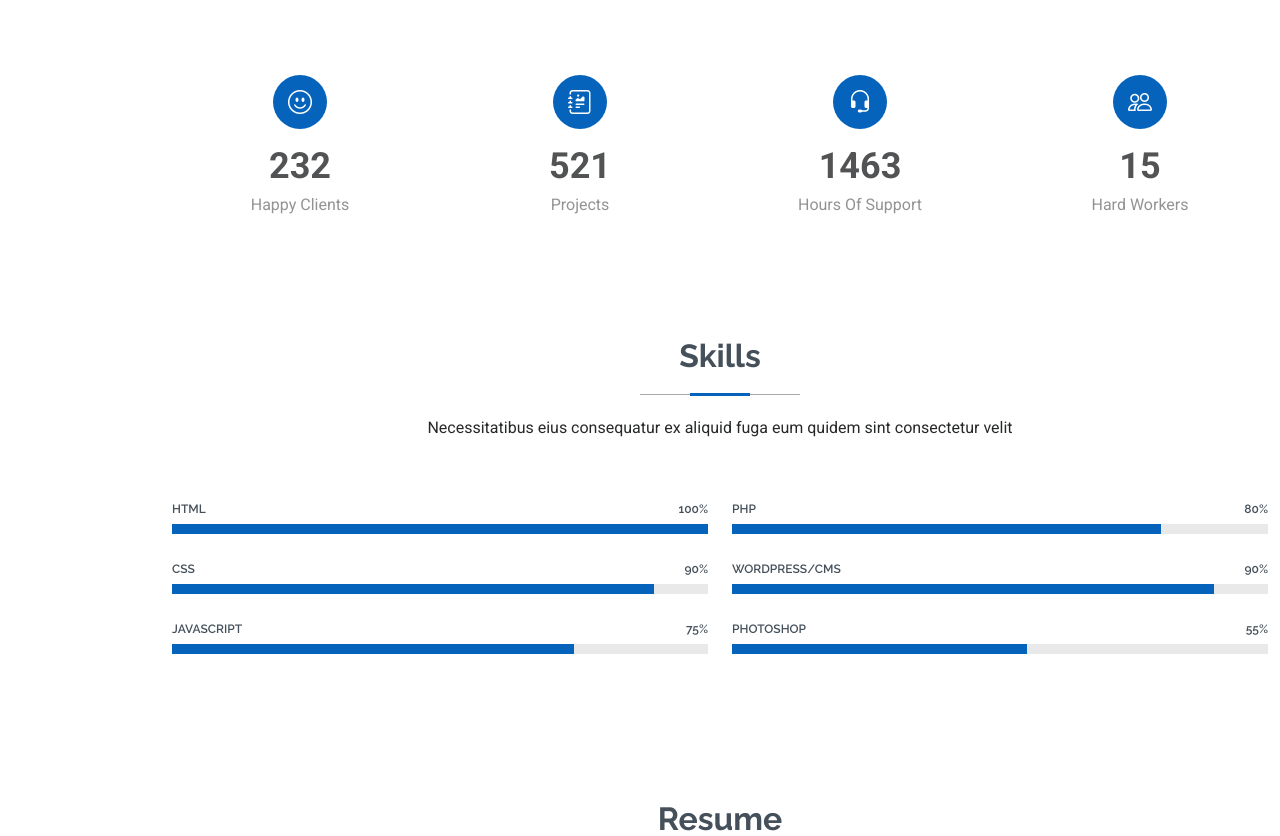
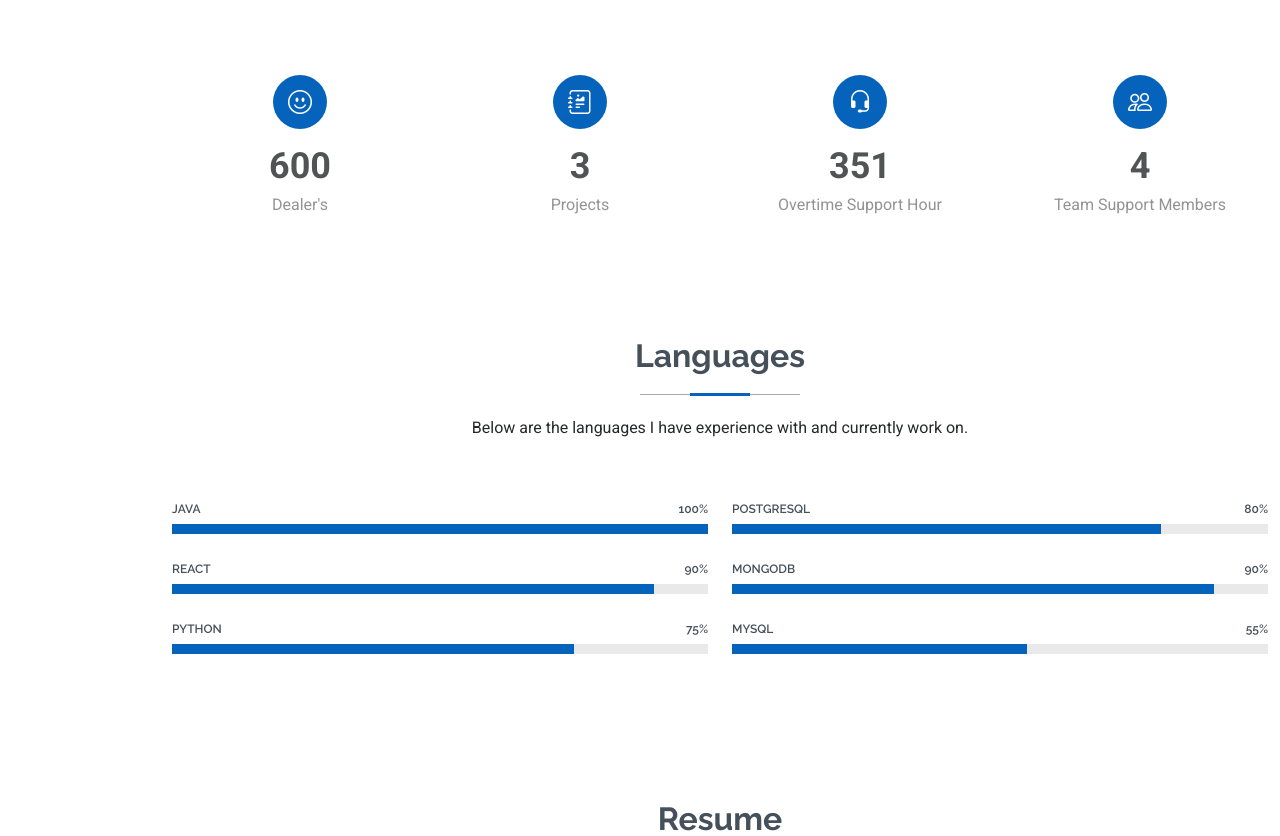
Before and after one commit to hswagh9/Harshal-Wagh-Portfolio, a plain HTML site: page index.html in a window 1280 px wide. Shown: the part 1500-2336 px from the top of the page. Drawn offline with Linux system fonts and the light colour scheme.

Commit message:
Update in some information.

```diff
--- a/index.html
+++ b/index.html
@@ -111,7 +111,8 @@
             <img src="assets/img/profile-img.jpg" class="img-fluid" alt="">
           </div>
           <div class="col-lg-8 content">
-            <h2>Java Developer &amp; Software Engineer</h2>
+            <!-- <h2>Java Developer &amp; Software Engineer</h2> -->
+            <h2>Software Engineer</h2>
             <p class="fst-italic py-3">
               Here are my personal details for your reference. Feel free to reach out!.
             </p>
@@ -156,16 +157,16 @@
           <div class="col-lg-3 col-md-6 d-flex flex-column align-items-center">
             <i class="bi bi-emoji-smile"></i>
             <div class="stats-item">
-              <span data-purecounter-start="0" data-purecounter-end="232" data-purecounter-duration="1"
+              <span data-purecounter-start="0" data-purecounter-end="600" data-purecounter-duration="1"
                 class="purecounter"></span>
-              <p>Happy Clients</p>
+              <p>Dealer's</p>
             </div>
           </div><!-- End Stats Item -->
 
           <div class="col-lg-3 col-md-6 d-flex flex-column align-items-center">
             <i class="bi bi-journal-richtext"></i>
             <div class="stats-item">
-              <span data-purecounter-start="0" data-purecounter-end="521" data-purecounter-duration="1"
+              <span data-purecounter-start="0" data-purecounter-end="3" data-purecounter-duration="1"
                 class="purecounter"></span>
               <p>Projects</p>
             </div>
@@ -174,18 +175,18 @@
           <div class="col-lg-3 col-md-6 d-flex flex-column align-items-center">
             <i class="bi bi-headset"></i>
             <div class="stats-item">
-              <span data-purecounter-start="0" data-purecounter-end="1463" data-purecounter-duration="1"
+              <span data-purecounter-start="0" data-purecounter-end="351" data-purecounter-duration="1"
                 class="purecounter"></span>
-              <p>Hours Of Support</p>
+              <p>Overtime Support Hour</p>
             </div>
           </div><!-- End Stats Item -->
 
           <div class="col-lg-3 col-md-6 d-flex flex-column align-items-center">
             <i class="bi bi-people"></i>
             <div class="stats-item">
-              <span data-purecounter-start="0" data-purecounter-end="15" data-purecounter-duration="1"
+              <span data-purecounter-start="0" data-purecounter-end="4" data-purecounter-duration="1"
                 class="purecounter"></span>
-              <p>Hard Workers</p>
+              <p>Team Support Members</p>
             </div>
           </div><!-- End Stats Item -->
 
@@ -200,8 +201,8 @@
 
       <!-- Section Title -->
       <div class="container section-title" data-aos="fade-up">
-        <h2>Skills</h2>
-        <p>Necessitatibus eius consequatur ex aliquid fuga eum quidem sint consectetur velit</p>
+        <h2>Languages</h2>
+        <p>Below are the languages I have experience with and currently work on.</p>
       </div><!-- End Section Title -->
 
       <div class="container" data-aos="fade-up" data-aos-delay="100">
@@ -211,7 +212,7 @@
           <div class="col-lg-6">
 
             <div class="progress">
-              <span class="skill"><span>HTML</span> <i class="val">100%</i></span>
+              <span class="skill"><span>Java</span> <i class="val">100%</i></span>
               <div class="progress-bar-wrap">
                 <div class="progress-bar" role="progressbar" aria-valuenow="100" aria-valuemin="0" aria-valuemax="100">
                 </div>
@@ -219,7 +220,7 @@
             </div><!-- End Skills Item -->
 
             <div class="progress">
-              <span class="skill"><span>CSS</span> <i class="val">90%</i></span>
+              <span class="skill"><span>React</span> <i class="val">90%</i></span>
               <div class="progress-bar-wrap">
                 <div class="progress-bar" role="progressbar" aria-valuenow="90" aria-valuemin="0" aria-valuemax="100">
                 </div>
@@ -227,7 +228,7 @@
             </div><!-- End Skills Item -->
 
             <div class="progress">
-              <span class="skill"><span>JavaScript</span> <i class="val">75%</i></span>
+              <span class="skill"><span>Python</span> <i class="val">75%</i></span>
               <div class="progress-bar-wrap">
                 <div class="progress-bar" role="progressbar" aria-valuenow="75" aria-valuemin="0" aria-valuemax="100">
                 </div>
@@ -239,7 +240,7 @@
           <div class="col-lg-6">
 
             <div class="progress">
-              <span class="skill"><span>PHP</span> <i class="val">80%</i></span>
+              <span class="skill"><span>PostgreSQL</span> <i class="val">80%</i></span>
               <div class="progress-bar-wrap">
                 <div class="progress-bar" role="progressbar" aria-valuenow="80" aria-valuemin="0" aria-valuemax="100">
                 </div>
@@ -247,7 +248,7 @@
             </div><!-- End Skills Item -->
 
             <div class="progress">
-              <span class="skill"><span>WordPress/CMS</span> <i class="val">90%</i></span>
+              <span class="skill"><span>MongoDb</span> <i class="val">90%</i></span>
               <div class="progress-bar-wrap">
                 <div class="progress-bar" role="progressbar" aria-valuenow="90" aria-valuemin="0" aria-valuemax="100">
                 </div>
@@ -255,7 +256,7 @@
             </div><!-- End Skills Item -->
 
             <div class="progress">
-              <span class="skill"><span>Photoshop</span> <i class="val">55%</i></span>
+              <span class="skill"><span>MySQL</span> <i class="val">55%</i></span>
               <div class="progress-bar-wrap">
                 <div class="progress-bar" role="progressbar" aria-valuenow="55" aria-valuemin="0" aria-valuemax="100">
                 </div>
```
